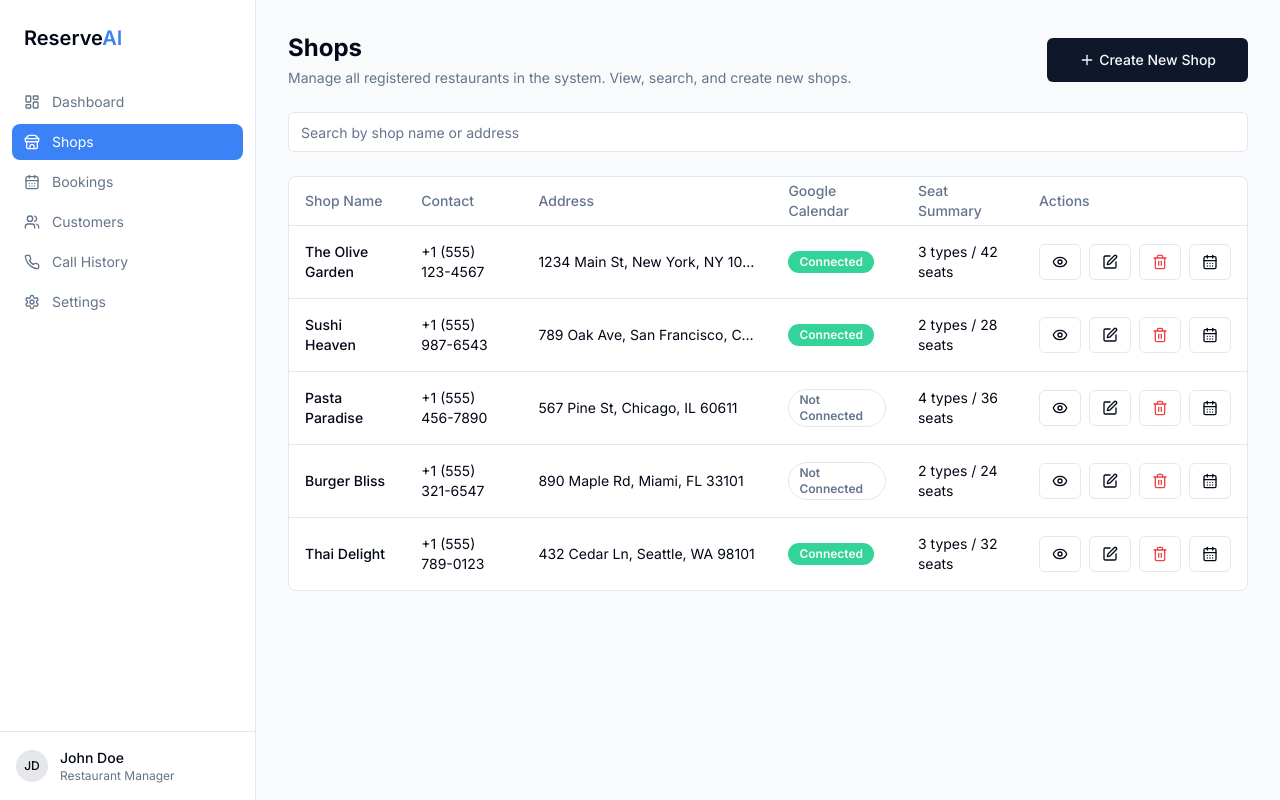
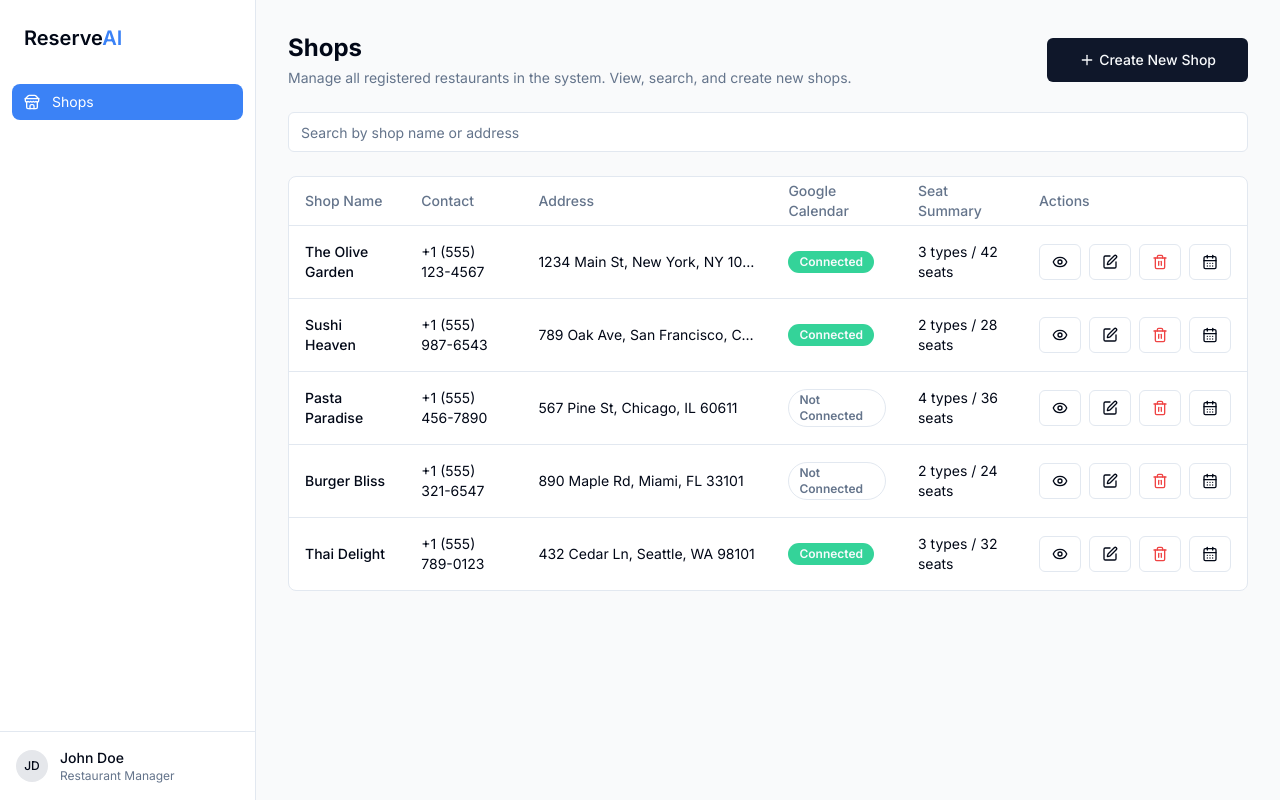
Before and after one commit to irfanramadhan1999/admin-ai-reservation-system, a React (Vite) app: page /shops in a window 1280 px wide. Built offline with nearby package versions, Linux system fonts and the light colour scheme.

Commit message:
Remove unused sidebar menu items
Remove "Dashboard", "Bookings", "Customers", "Call History", and "Settings" menu items from the sidebar navigation, leaving only the "Shops" menu.

```diff
--- a/src/components/sidebar/sidebar-nav.tsx
+++ b/src/components/sidebar/sidebar-nav.tsx
@@ -1,14 +1,7 @@
 
 import React from 'react';
 import { cn } from '@/lib/utils';
-import {
-  LayoutDashboard,
-  CalendarDays,
-  Users,
-  Settings,
-  Phone,
-  Store
-} from 'lucide-react';
+import { Store } from 'lucide-react';
 import { Link, useLocation } from 'react-router-dom';
 
 interface SidebarNavProps {
@@ -20,40 +13,10 @@ export function SidebarNav({ className }: SidebarNavProps) {
 
   const navItems = [
     {
-      title: "Dashboard",
-      icon: LayoutDashboard,
-      href: "/",
-      isActive: location.pathname === "/"
-    },
-    {
       title: "Shops",
       icon: Store,
       href: "/shops",
       isActive: location.pathname === "/shops" || location.pathname === "/shops/create"
-    },
-    {
-      title: "Bookings",
-      icon: CalendarDays,
-      href: "/bookings",
-      isActive: location.pathname === "/bookings"
-    },
-    {
-      title: "Customers",
-      icon: Users,
-      href: "/customers",
-      isActive: location.pathname === "/customers"
-    },
-    {
-      title: "Call History",
-      icon: Phone,
-      href: "/call-history",
-      isActive: location.pathname === "/call-history"
-    },
-    {
-      title: "Settings",
-      icon: Settings,
-      href: "/settings",
-      isActive: location.pathname === "/settings"
     }
   ];
 
```
